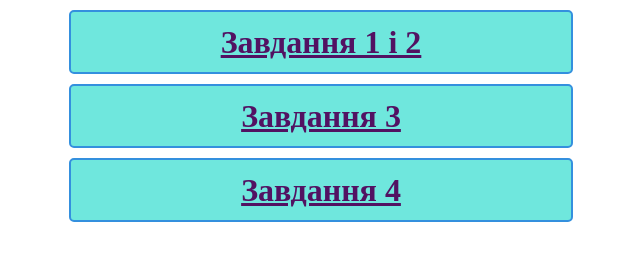
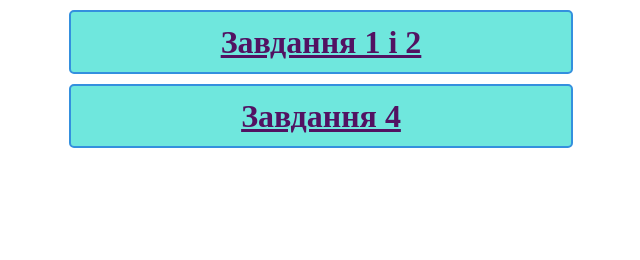
Before and after one commit to jagzi/jagzi.github.io, a plain HTML site: page prJS2/index.html in a window 1280 px wide. Shown: the whole page, without its empty margins (319-959 px from the left). Drawn offline with Linux system fonts and the light colour scheme.

Commit message:
Update index.html

```diff
--- a/prJS2/index.html
+++ b/prJS2/index.html
@@ -30,7 +30,6 @@
 </head>
 <body>
     <a href="clock.html">Завдання 1 і 2</a>
-    <a href="typewritter.html">Завдання 3</a>
     <a href="placebet.html">Завдання 4</a>
 </body>
 </html>
```
